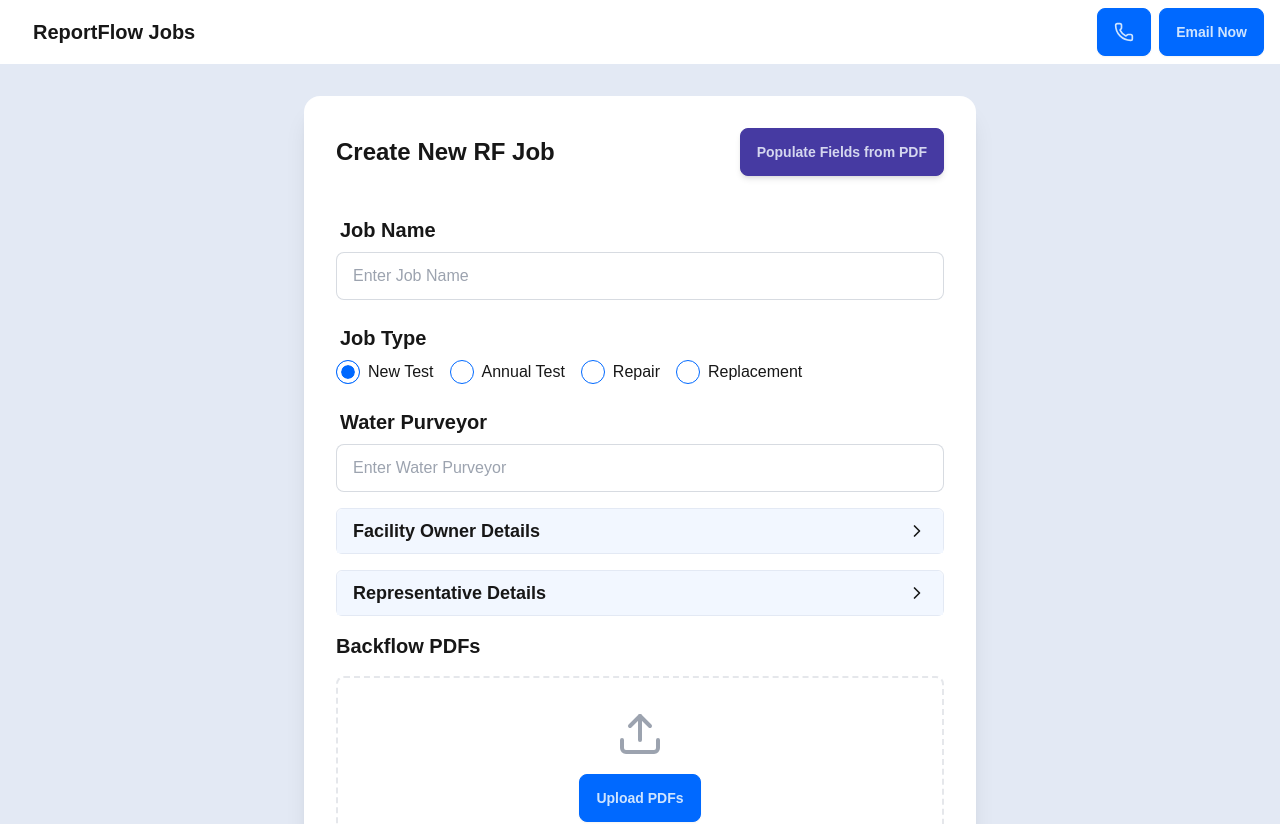
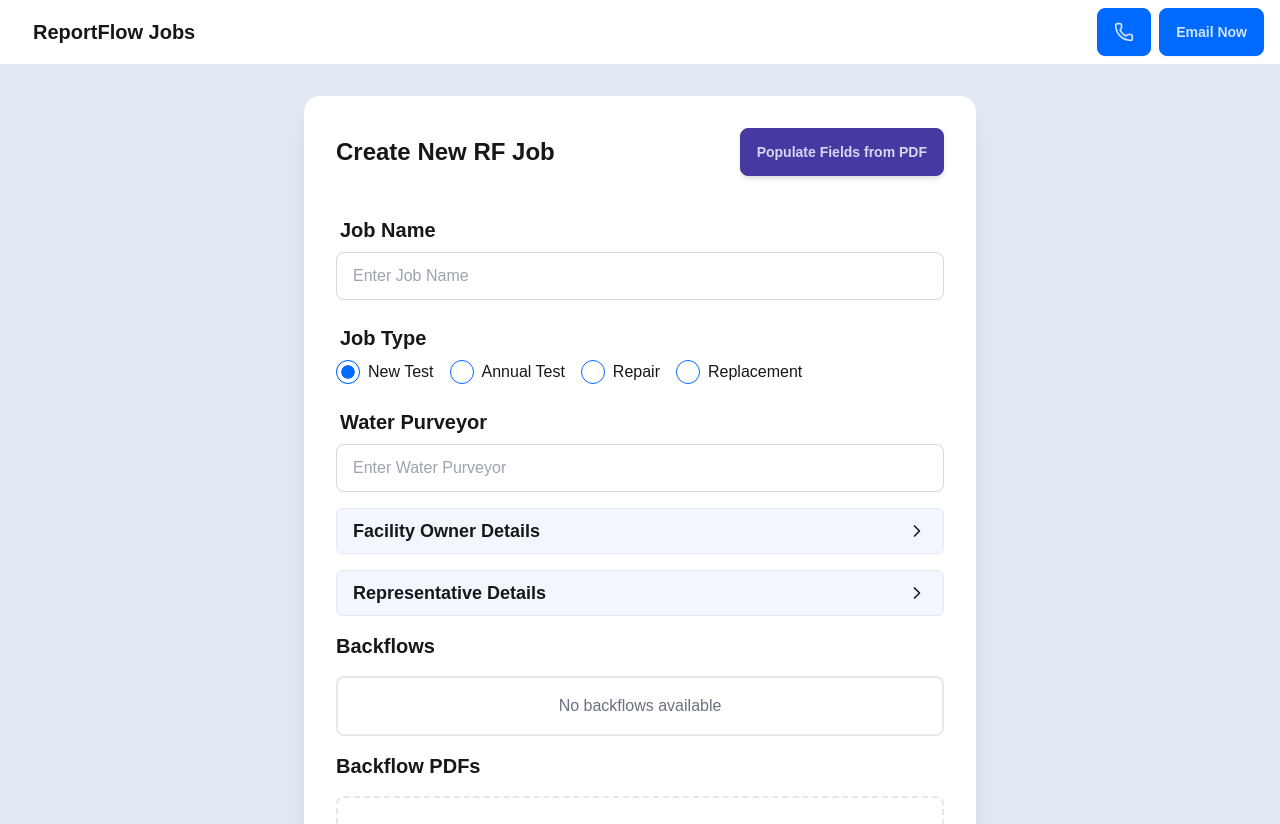
Before and after one commit to muddxyii/reportflow-jobs, a Next.js app: page /new in a window 1280 px wide. Shown: the top 824 px of the page. Built offline with nearby package versions, Linux system fonts and the light colour scheme.

Commit message:
feat: Replace PDF extraction with direct BackflowList handling
Why:
- Simplifies data flow by replacing PDF-based extraction with direct `BackflowList` state handling.

```diff
--- a/src/app/new/GenerateJob.tsx
+++ b/src/app/new/GenerateJob.tsx
@@ -1,7 +1,6 @@
 import {v4 as uuid} from 'uuid';
-import {extractBackflowInfo} from "@/components/util/pdfExtractor";
 import {FacilityOwnerInfo, RepresentativeInfo} from "@/components/types/customer";
-import {JobData} from "@/components/types/job";
+import {BackflowList, JobData} from "@/components/types/job";
 import {FORMAT_VERSION} from "@/components/types/common";
 
 export const handleGenerateJob = async (
@@ -10,7 +9,7 @@ export const handleGenerateJob = async (
     waterPurveyor: string,
     facilityOwnerInfo: FacilityOwnerInfo,
     representativeInfo: RepresentativeInfo,
-    pdfs: File[]
+    backflowList: BackflowList
 ) => {
     const jobData: JobData = {
         metadata: {
@@ -28,7 +27,7 @@ export const handleGenerateJob = async (
             facilityOwnerInfo,
             representativeInfo,
         },
-        backflowList: pdfs?.length ? await extractBackflowInfo(pdfs, jobType) : {},
+        backflowList: backflowList,
     };
 
     const jsonData = JSON.stringify(jobData, null, 2);
--- a/src/app/new/page.tsx
+++ b/src/app/new/page.tsx
@@ -7,6 +7,9 @@ import PdfPopulateButton from '@/app/new/PdfPopulateButton';
 import {handleGenerateJob} from "@/app/new/GenerateJob";
 import {FacilityOwnerInfo, RepresentativeInfo} from "@/components/types/customer";
 import PdfUploadBox from "@/components/pdf-upload-box";
+import {BackflowList} from "@/components/types/job";
+import BackflowBox from "@/app/new/BackflowBox";
+import {extractBackflowInfo} from "@/components/util/pdfExtractor";
 
 
 export default function NewRFJob() {
@@ -25,6 +28,7 @@ export default function NewRFJob() {
     });
 
     const [pdfs, setPdfs] = useState<File[]>([]);
+    const [backflowList, setBackflowList] = useState<BackflowList>({})
     const [jobName, setJobName] = useState<string>('');
     const [jobType, setJobType] = useState<string>('New Test');
     const [waterPurveyor, setWaterPurveyor] = useState<string>('');
@@ -38,17 +42,25 @@ export default function NewRFJob() {
 
     const handlePdfConvert = async (pdf: File) => {
         console.log('Converting PDF: ', pdf.name);
-    }
+        const newBackflowList = await extractBackflowInfo(pdf, jobType);
+        setBackflowList(prev => ({...prev, ...newBackflowList}));
+    };
 
     const handleSubmit = async (e: React.FormEvent) => {
         e.preventDefault();
+
+        // Convert any remaining pdfs
+        const newBackflowList = await extractBackflowInfo(pdfs, jobType);
+        setPdfs([])
+        setBackflowList(prev => ({...prev, ...newBackflowList}));
+
         await handleGenerateJob(
             jobName,
             jobType,
             waterPurveyor,
             facilityOwnerInfo,
             representativeInfo,
-            pdfs,
+            backflowList,
         )
     }
 
@@ -108,6 +120,10 @@ export default function NewRFJob() {
                                 onRepresentativeChange={handleInfoChange(setRepresentativeInfo)}
                             />
 
+                            <BackflowBox
+                                backflowList={backflowList}
+                                onUpdateBackflows={setBackflowList}/>
+
                             <PdfUploadBox pdfs={pdfs} onUpdateFiles={setPdfs} onConvert={handlePdfConvert}/>
 
                             <div className="card-actions justify-end">
```
